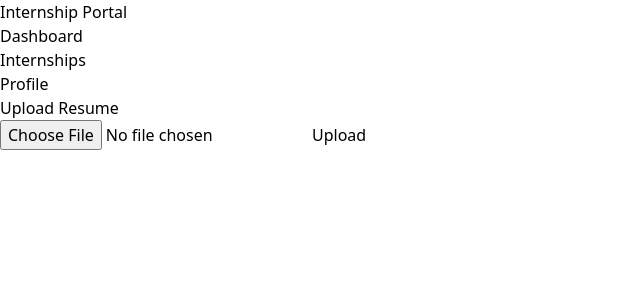
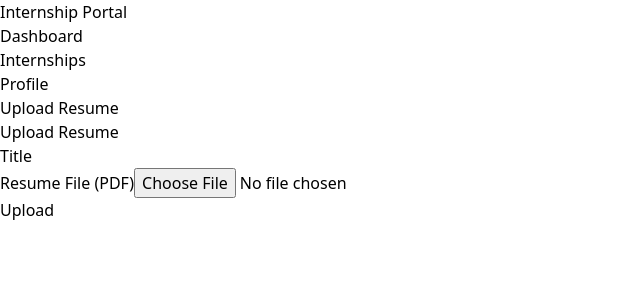
Before and after one commit to Anand1503/Internship_Portal, a React app in the folder frontend/: page /upload-resume in a window 1280 px wide. Shown: the top 300 px of the page, without its empty margins (0-640 px from the left). Built offline with nearby package versions, Linux system fonts and the light colour scheme; no server answers; the HTML template or start-up script is replaced by a standard one.

Commit message:
feat(frontend): add ResumeUploader component and page integration

```diff
--- /dev/null
+++ b/frontend/src/components/ResumeUploader.tsx
@@ -0,0 +1,91 @@
+import React, { useState } from 'react'
+import apiClient from '../api/client'
+
+const ResumeUploader: React.FC = () => {
+  const [title, setTitle] = useState('')
+  const [file, setFile] = useState<File | null>(null)
+  const [message, setMessage] = useState('')
+  const [isUploading, setIsUploading] = useState(false)
+
+  const handleFileChange = (e: React.ChangeEvent<HTMLInputElement>) => {
+    const selectedFile = e.target.files?.[0] || null
+    setFile(selectedFile)
+  }
+
+  const handleSubmit = async (e: React.FormEvent) => {
+    e.preventDefault()
+    setMessage('')
+
+    if (!file) {
+      setMessage('Please select a file.')
+      return
+    }
+
+    if (file.type !== 'application/pdf') {
+      setMessage('Only PDF files are allowed.')
+      return
+    }
+
+    const formData = new FormData()
+    formData.append('title', title)
+    formData.append('file', file)
+
+    setIsUploading(true)
+    try {
+      const response = await apiClient.post('/resumes/', formData, {
+        headers: {
+          'Content-Type': 'multipart/form-data',
+        },
+      })
+      setMessage('Resume uploaded successfully!')
+      setTitle('')
+      setFile(null)
+    } catch (error: any) {
+      setMessage('Error uploading resume: ' + (error.response?.data?.detail || error.message))
+    } finally {
+      setIsUploading(false)
+    }
+  }
+
+  return (
+    <div className="max-w-md mx-auto bg-white p-6 rounded shadow-md">
+      <h2 className="text-2xl font-bold mb-4">Upload Resume</h2>
+      <form onSubmit={handleSubmit}>
+        <div className="mb-4">
+          <label className="block text-gray-700 mb-2">Title</label>
+          <input
+            type="text"
+            value={title}
+            onChange={(e) => setTitle(e.target.value)}
+            className="w-full p-2 border border-gray-300 rounded"
+            required
+          />
+        </div>
+        <div className="mb-4">
+          <label className="block text-gray-700 mb-2">Resume File (PDF)</label>
+          <input
+            type="file"
+            accept="application/pdf"
+            onChange={handleFileChange}
+            className="w-full p-2 border border-gray-300 rounded"
+            required
+          />
+        </div>
+        <button
+          type="submit"
+          disabled={isUploading}
+          className="w-full bg-blue-500 text-white p-2 rounded hover:bg-blue-600 disabled:opacity-50"
+        >
+          {isUploading ? 'Uploading...' : 'Upload'}
+        </button>
+      </form>
+      {message && (
+        <p className={`mt-4 ${message.includes('successfully') ? 'text-green-600' : 'text-red-600'}`}>
+          {message}
+        </p>
+      )}
+    </div>
+  )
+}
+
+export default ResumeUploader
--- a/frontend/src/pages/UploadResume.tsx
+++ b/frontend/src/pages/UploadResume.tsx
@@ -1,11 +1,11 @@
 import React from 'react'
+import ResumeUploader from '../components/ResumeUploader'
 
 const UploadResume: React.FC = () => {
   return (
     <div className="p-4">
       <h1 className="text-2xl font-bold mb-4">Upload Resume</h1>
-      <input type="file" className="mb-4" />
-      <button className="bg-blue-500 text-white p-2 rounded hover:bg-blue-600">Upload</button>
+      <ResumeUploader />
     </div>
   )
 }
```
